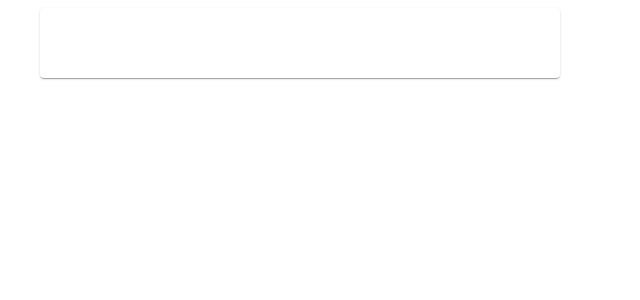
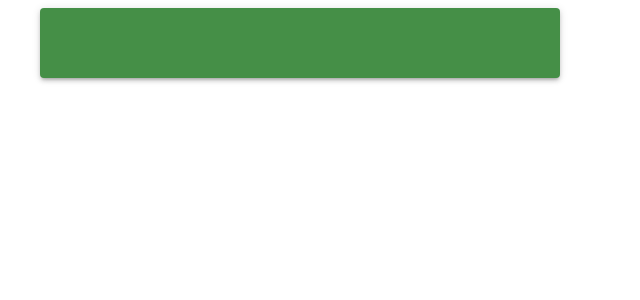
Before and after one commit to amyleblanc/shopify-technical-assignment, a Next.js app: page /components/Response in a window 1280 px wide. Shown: the top 300 px of the page, without its empty margins (0-640 px from the left). Built offline with nearby package versions, Linux system fonts and the light colour scheme.

Commit message:
format code; add background colour to Card

```diff
--- a/pages/components/Response.jsx
+++ b/pages/components/Response.jsx
@@ -5,12 +5,24 @@ import Typography from '@mui/material/Typography';
 
 export default function Response(props) {
   return (
-    <Card sx={{maxWidth: 500, maxHeight: 350, padding: "10px", marginLeft: "2em", marginBottom: "2em"}}>
+    <Card sx={{
+      maxWidth: "500px",
+      maxHeight: "400px",
+      padding: "10px",
+      marginLeft: "2em",
+      marginBottom: "2em",
+      backgroundColor: "#458f47",
+      boxShadow: 3,
+    }}>
       <CardContent>
-        <Typography variant="h6" component="div" sx={{pb: "10px"}}>
+        <Typography variant="h6" component="div"
+          sx={{
+            pb: "10px",
+            color: "white",
+          }}>
           {props.question}
         </Typography>
-        <Typography variant="h7">
+        <Typography variant="h7" sx={{color: "white"}}>
           {props.answer}
         </Typography>
       </CardContent>
```
